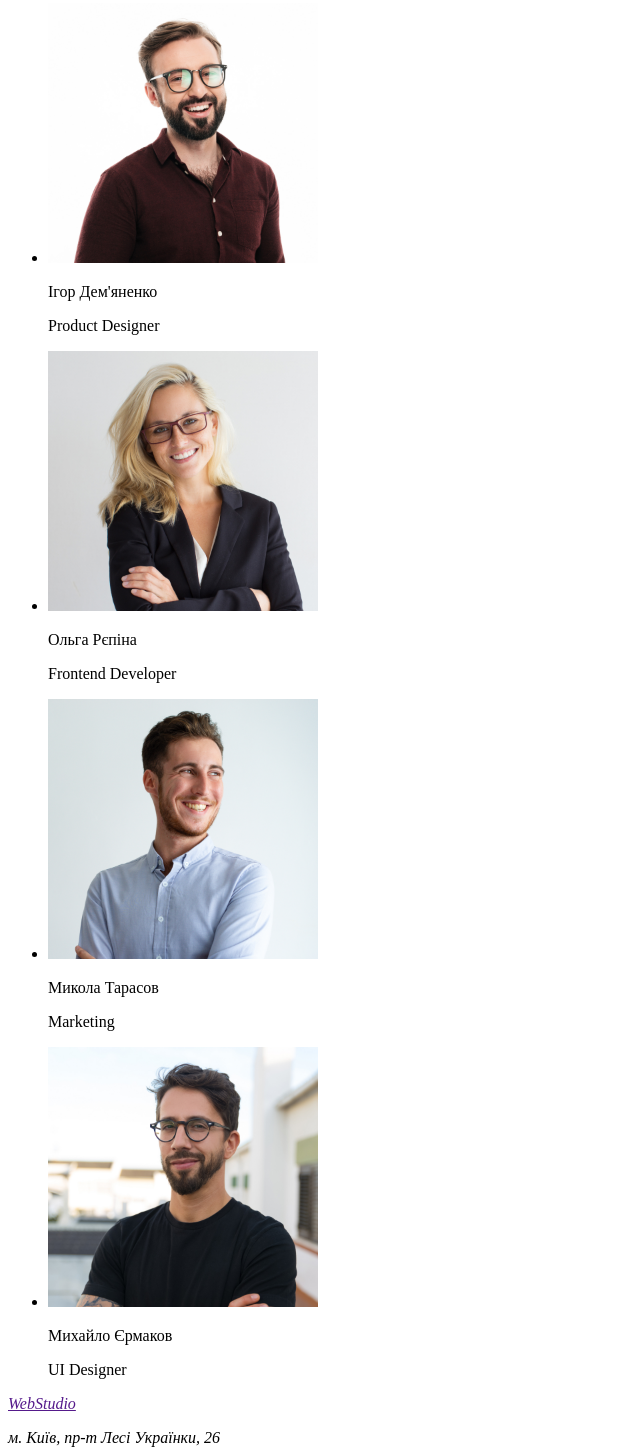
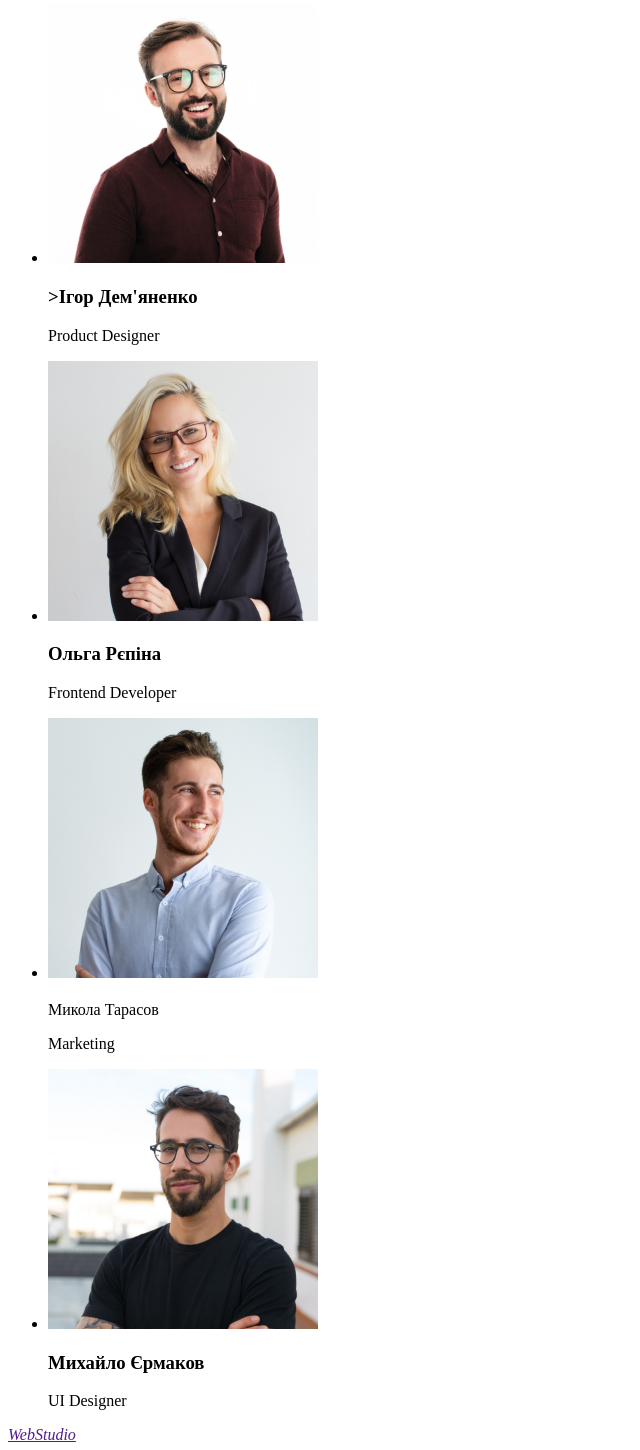
Before and after one commit to Naumetsdmytro/goit-markup-hw-01, a plain HTML site: page index.html in a window 1280 px wide. Shown: the part 1552-3002 px from the top of the page, without its empty margins (0-640 px from the left). Drawn offline with Linux system fonts and the light colour scheme.

Commit message:
all good

```diff
--- a/index.html
+++ b/index.html
@@ -54,7 +54,7 @@
             <ul>
                 <li>
                     <a href="">
-                        <img src=./images/img1.jpg alt="Десктопні додатки" width="370" height="294">
+                        <img src="./images/img1.jpg" alt="Десктопні додатки" width="370" height="294">
                     </a>
                 </li>
                 <li><a href="">
@@ -71,19 +71,19 @@
             <h2>Наша команда</h2>
             <ul>
                 <li><img src="./images/img4.jpg" alt="Ігор Дем'яненко" width="270" height="260">
-                    <p>Ігор Дем'яненко</p>
+                    <h3>>Ігор Дем'яненко</h3>
                     <p lang="en">Product Designer</p>
                 </li>
                 <li><img src="./images/img5.jpg" alt="Ольга Рєпіна" width="270" height="260">
-                    <p>Ольга Рєпіна</p>
+                    <h3>Ольга Рєпіна</h3>
                     <p lang="en">Frontend Developer</p>
                 </li>
                 <li><img src="./images/img6.jpg" alt="Микола Тарасов" width="270" height="260">
-                    <p>Микола Тарасов</p>
+                    <h3></h3>Микола Тарасов</h3>
                     <p lang="en">Marketing</p>
                 </li>
                 <li><img src="./images/img7.jpg" alt="Михайло Єрмаков" width="270" height="260">
-                    <p>Михайло Єрмаков</p>
+                    <h3>Михайло Єрмаков</h3>
                     <p lang="en">UI Designer</p>
                 </li>
             </ul>
```
